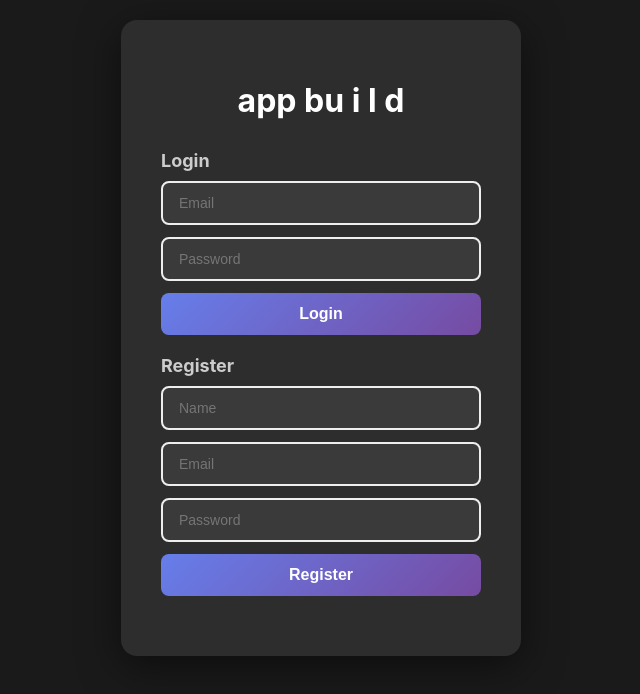
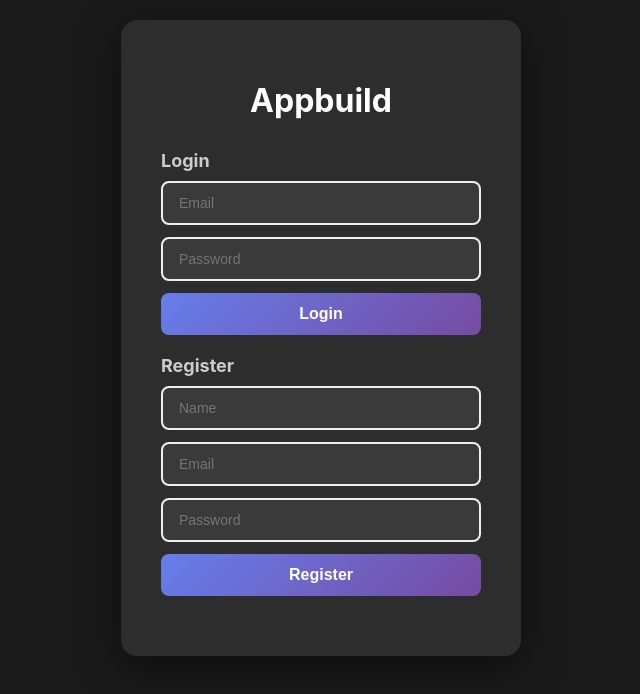
Before and after one commit to dawnmie/baas-69412f11002608fb80bd, a React (Vite) app: page / in a window 1280 px wide. Shown: the top 694 px of the page, without its empty margins (319-959 px from the left). Built offline with nearby package versions, Linux system fonts and the light colour scheme; no server answers.

Commit message:
Update src/App.jsx (lines 67-67) via Agent

```diff
--- a/src/App.jsx
+++ b/src/App.jsx
@@ -64,7 +64,7 @@ function App() {
 
   return (
     <div className="container">
-      <h1>app bu i l d</h1>
+      <h1>Appbuild</h1>
       <form onSubmit={login}>
         <h2>Login</h2>
         <input
```
